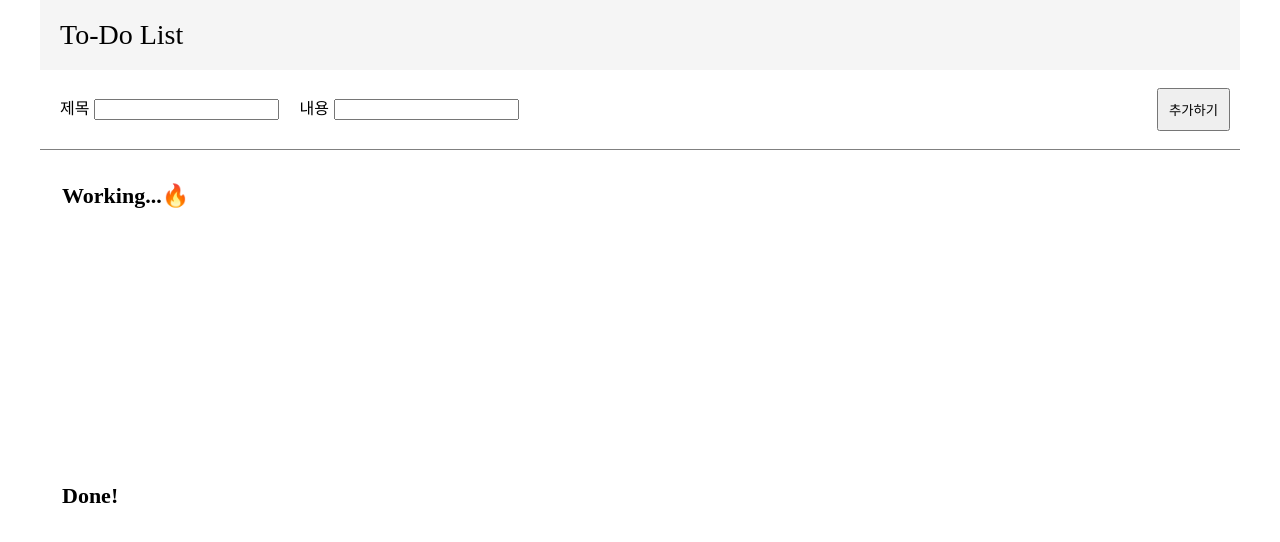
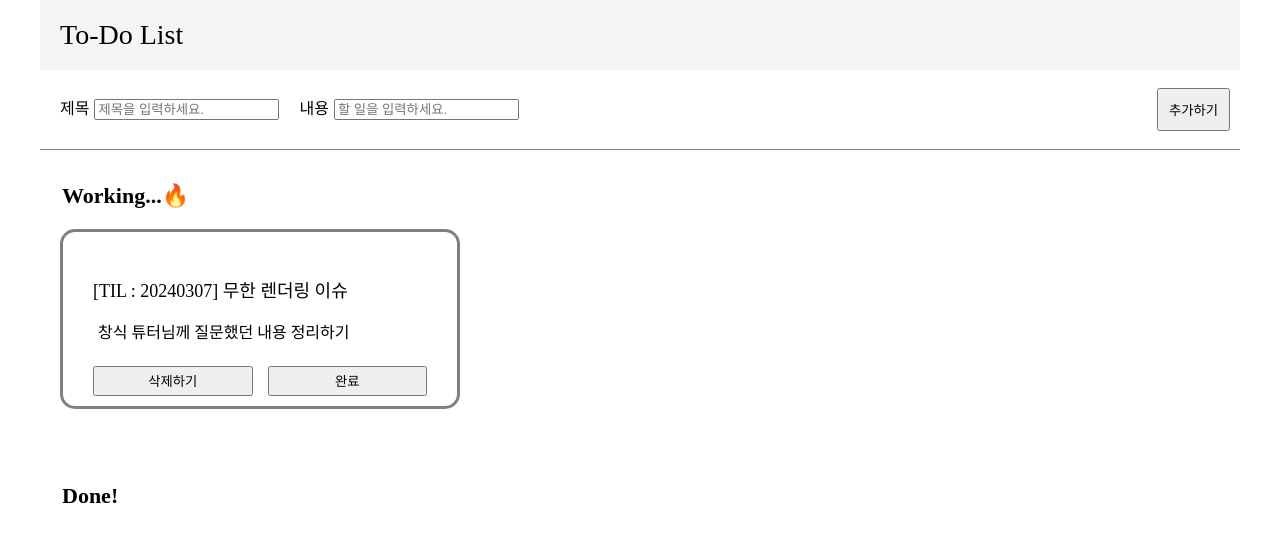
Before and after one commit to ketchup0211/TypeScript-ToDoList, a React (Vite) app: page / in a window 1280 px wide. Shown: the top 542 px of the page. Built offline with nearby package versions, Linux system fonts and the light colour scheme; data requests are answered from the project's data file.

Commit message:
[FIX] UI error -> filter return value, resolve

```diff
--- a/db.json
+++ b/db.json
@@ -1,4 +1,10 @@
 {
   "todos": [
+    {
+      "id": "b2b6",
+      "title": "[TIL : 20240307] 무한 렌더링 이슈",
+      "contents": "창식 튜터님께 질문했던 내용 정리하기",
+      "isDone": false
+    }
   ]
 }
--- a/src/components/units/home/Form.tsx
+++ b/src/components/units/home/Form.tsx
@@ -1,28 +1,28 @@
-import { ChangeEvent, useState } from 'react';
-import { FormProps,newTodo } from '../../../shared/types';
-import styles from './Form.module.css'
+import { ChangeEvent, useState } from "react";
+import { FormProps, newTodo } from "../../../shared/types";
+import styles from "./Form.module.css";
 
-function Form({handleTodoAdd}:FormProps){
-  const [title, setTitle] =useState<string>("");
+function Form({ handleTodoAdd }: FormProps) {
+  const [title, setTitle] = useState<string>("");
   const [contents, setContents] = useState<string>("");
 
-  const handleTitleInput = (event:ChangeEvent<HTMLInputElement>)=>{
+  const handleTitleInput = (event: ChangeEvent<HTMLInputElement>) => {
     event.preventDefault();
     setTitle(event.target.value);
-  }
+  };
 
-  const handleContentsInput = (event:ChangeEvent<HTMLInputElement>)=>{
+  const handleContentsInput = (event: ChangeEvent<HTMLInputElement>) => {
     event.preventDefault();
     setContents(event.target.value);
-  }
+  };
 
-  const handleFormSubmit = () =>{
+  const handleFormSubmit = () => {
     handleTodoAdd(todo);
     setTitle("");
     setContents("");
-  }
+  };
 
-  const todo:newTodo = {title, contents, isDone:false};
+  const todo: newTodo = { title, contents, isDone: false };
   return (
     <div className={styles.form_container}>
       <div>
@@ -34,6 +34,7 @@ function Form({handleTodoAdd}:FormProps){
             type="text"
             value={title}
             onChange={handleTitleInput}
+            placeholder="제목을 입력하세요."
           />
         </span>
         <span className={styles.form_span}>
@@ -44,12 +45,15 @@ function Form({handleTodoAdd}:FormProps){
             type="text"
             value={contents}
             onChange={handleContentsInput}
+            placeholder="할 일을 입력하세요."
           />
         </span>
       </div>
-      <button className={styles.form_button} onClick={handleFormSubmit}>추가하기</button>
+      <button className={styles.form_button} onClick={handleFormSubmit}>
+        추가하기
+      </button>
     </div>
   );
 }
 
-export default Form
+export default Form;
--- a/src/components/units/home/List.module.css
+++ b/src/components/units/home/List.module.css
@@ -20,21 +20,25 @@
 
 .card{
   flex-shrink: 0;
-  width : 300px;
-  height: 170px;
+  display: flex;
+  flex-direction: column;
+  justify-content: space-around;
+  width : 400px;
+  height: 180px;
   padding:30px;
   border : 3px solid grey;
   border-radius: 15px;
 }
 
 .todo_title{
-  font-size: 20px;
-  font-weight: 400;
-  margin-bottom: 20px;
+  font-size: 18px;
+  font-weight: 500;
+  margin: 20px 0px;
 }
 
 .todo_contents{
   font-size : 16px;
+  padding : 5px;
   margin-bottom : 20px;
 }
 
--- a/src/redux/modules/todoSlice.ts
+++ b/src/redux/modules/todoSlice.ts
@@ -12,10 +12,10 @@ const todoSlice = createSlice({
     },
     addTodo: (state, action:PayloadAction<Todo>) =>{
       state.push(action.payload);
-      console.log(action.payload);
     },
     deleteTodo:(state,action:PayloadAction<Todo>)=>{
-      return state.filter((todo)=>{todo.id!==action.payload.id});
+      const res = state.filter((todo)=>todo.id!==action.payload.id);
+      return res;
     },
     toggleTodoIsDone:(state,action:PayloadAction<Todo>)=>{
       return state.map((todo)=>{
```
